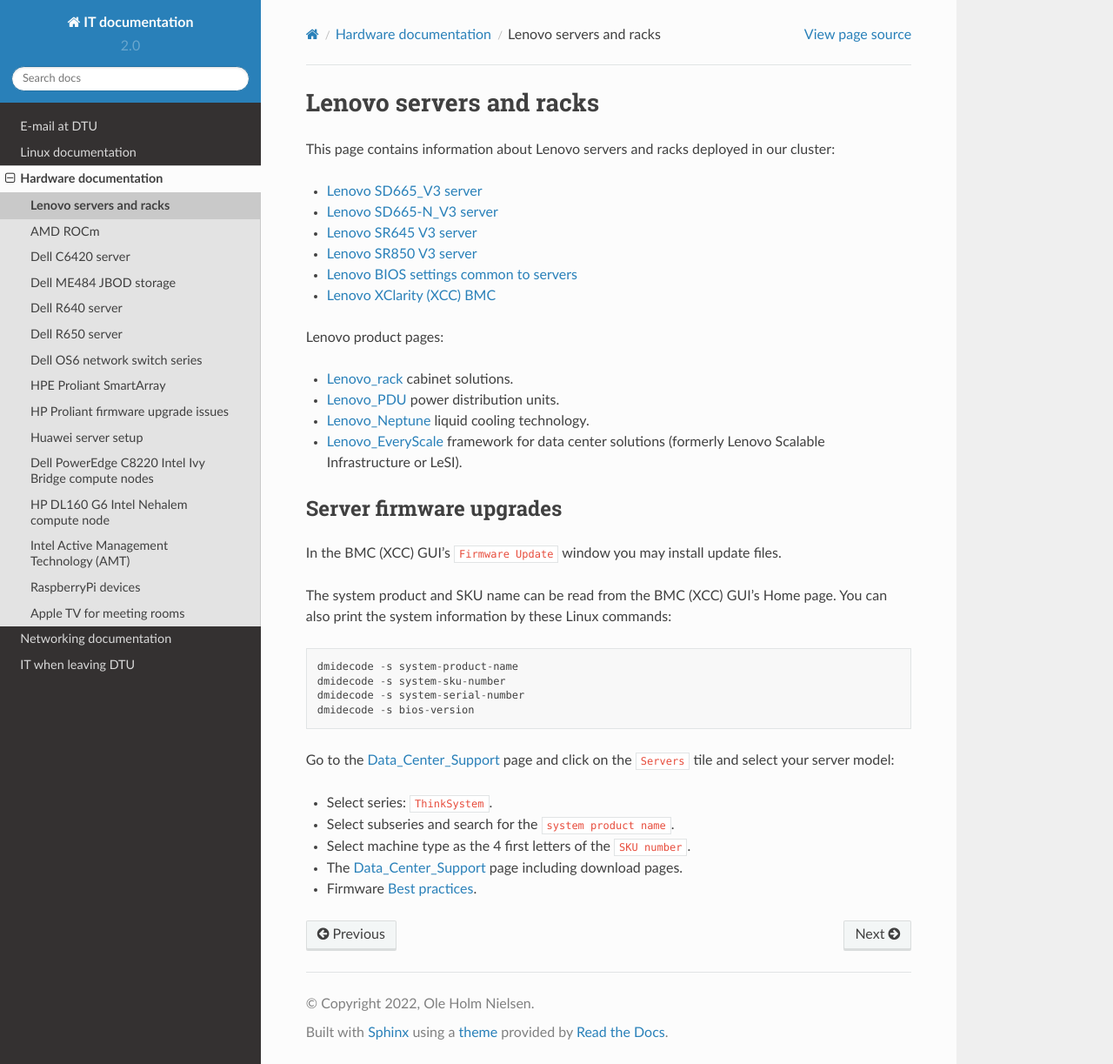
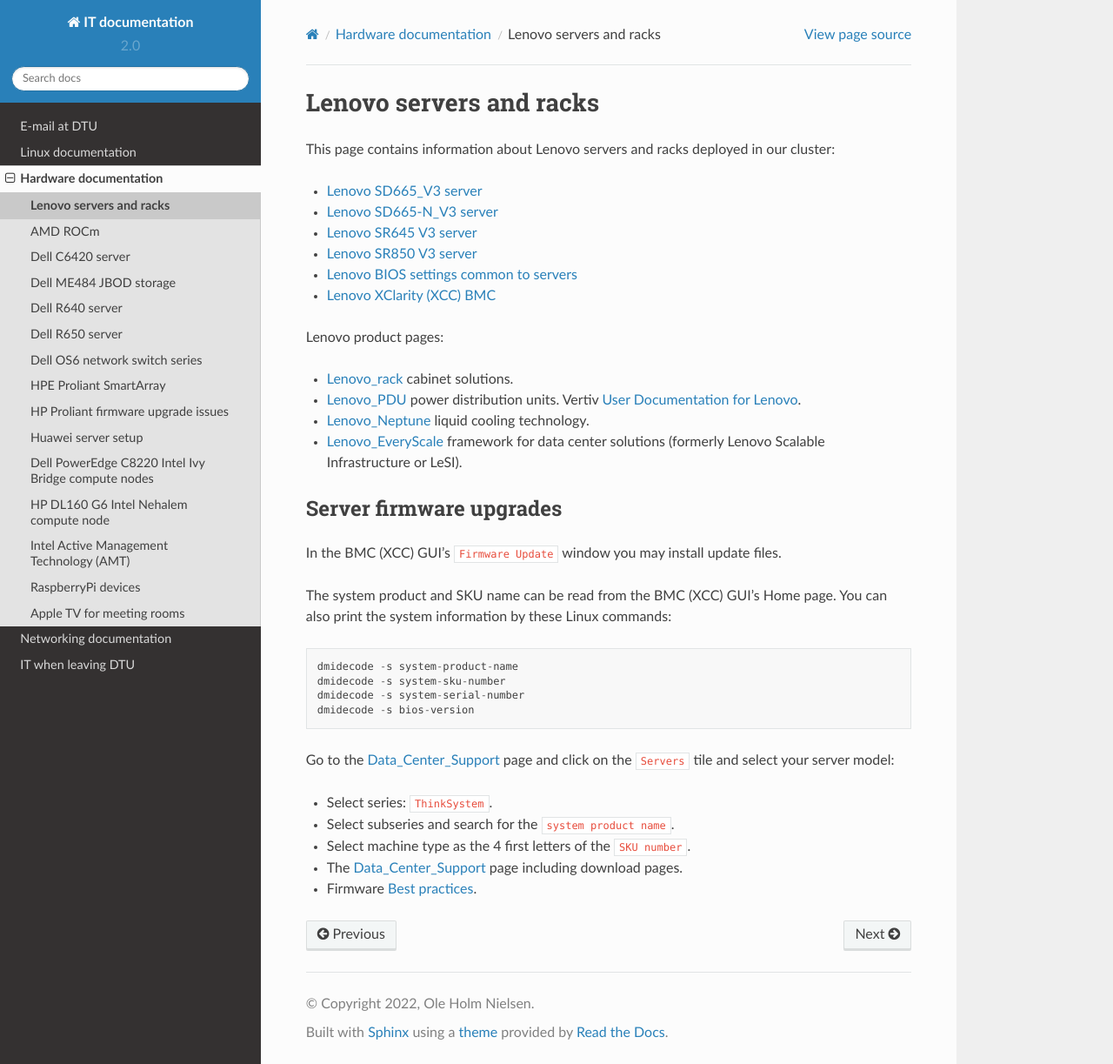
Before and after one commit to OleHolmNielsen/ITwiki, a Sphinx documentation site: the page built from docs/Lenovo_servers_and_racks.rst, in a window 1280 px wide and 1223 px high. Shown: the whole window at 87% size. Built offline with Sphinx 7.4.7 and the Read the Docs theme 2.0.0, drawn with Linux system fonts in a browser that asks for light colours.

Commit message:
Added Vertiv User Documentation for Lenovo

```diff
--- a/docs/Lenovo_servers_and_racks.rst
+++ b/docs/Lenovo_servers_and_racks.rst
@@ -18,6 +18,7 @@
 
 * Lenovo_rack_ cabinet solutions.
 * Lenovo_PDU_ power distribution units.
+  Vertiv `User Documentation for Lenovo <https://www.vertiv.com/en-us/support/avocent-support-lenovo/>`_.
 * Lenovo_Neptune_ liquid cooling technology.
 * Lenovo_EveryScale_ framework for data center solutions (formerly Lenovo Scalable Infrastructure or LeSI).
 
```
